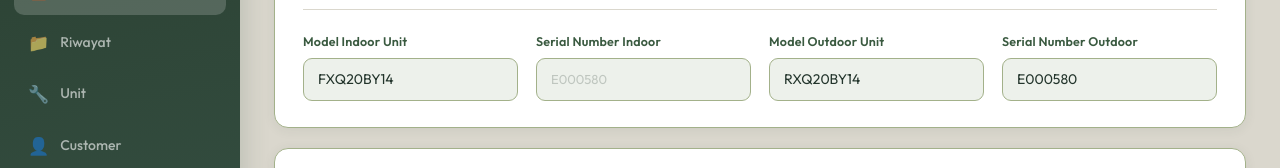
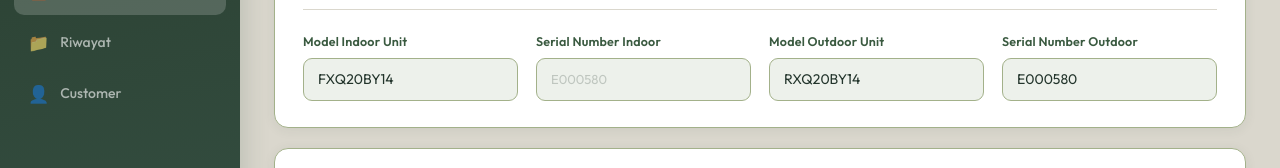
Before and after one commit to Flyys-S/Tugas-UTS-RPL, a React (Vite) app in the folder tugas-uts-rpl/: page / in a window 1280 px wide. Shown: the part 189-357 px from the top of the page. Built offline with nearby package versions, Linux system fonts and the light colour scheme.

Commit message:
chore: remove Unit from sidebar

```diff
--- a/tugas-uts-rpl/src/App.tsx
+++ b/tugas-uts-rpl/src/App.tsx
@@ -142,7 +142,6 @@ function App() {
           <div className="nav-label">Menu</div>
           <button className={`nav-item ${currentPage === 'service-report' ? 'active' : ''}`} onClick={() => navigateTo('service-report')}><span className="nav-icon">📋</span><span>Service Report</span></button>
           <button className={`nav-item ${currentPage === 'riwayat' ? 'active' : ''}`} onClick={() => navigateTo('riwayat')}><span className="nav-icon">📁</span><span>Riwayat</span></button>
-          <button className="nav-item"><span className="nav-icon">🔧</span><span>Unit</span></button>
           <button className={`nav-item ${currentPage === 'customer' ? 'active' : ''}`} onClick={() => navigateTo('customer')}><span className="nav-icon">👤</span><span>Customer</span></button>
         </nav>
         <div className="sidebar-footer">
```
